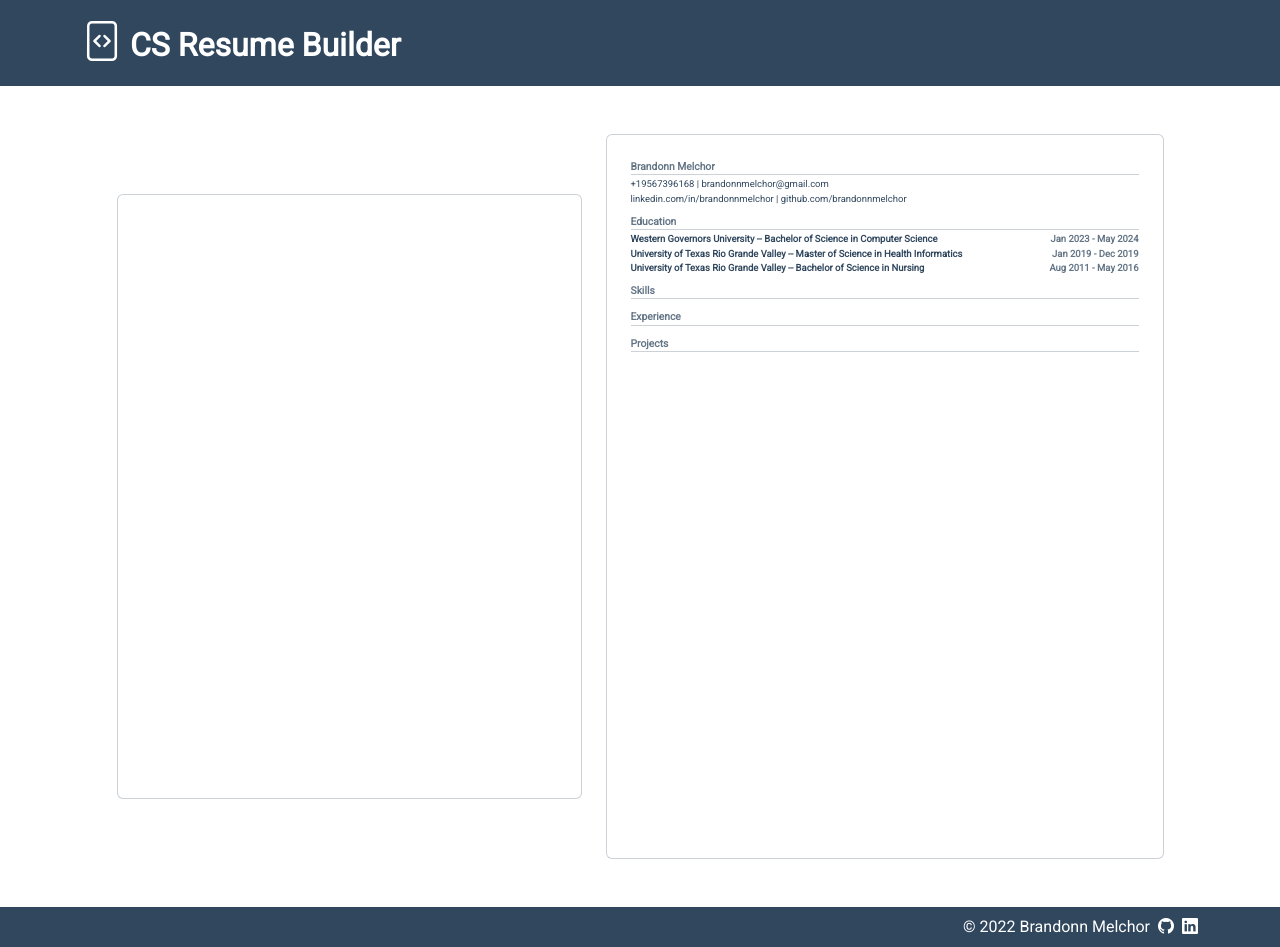
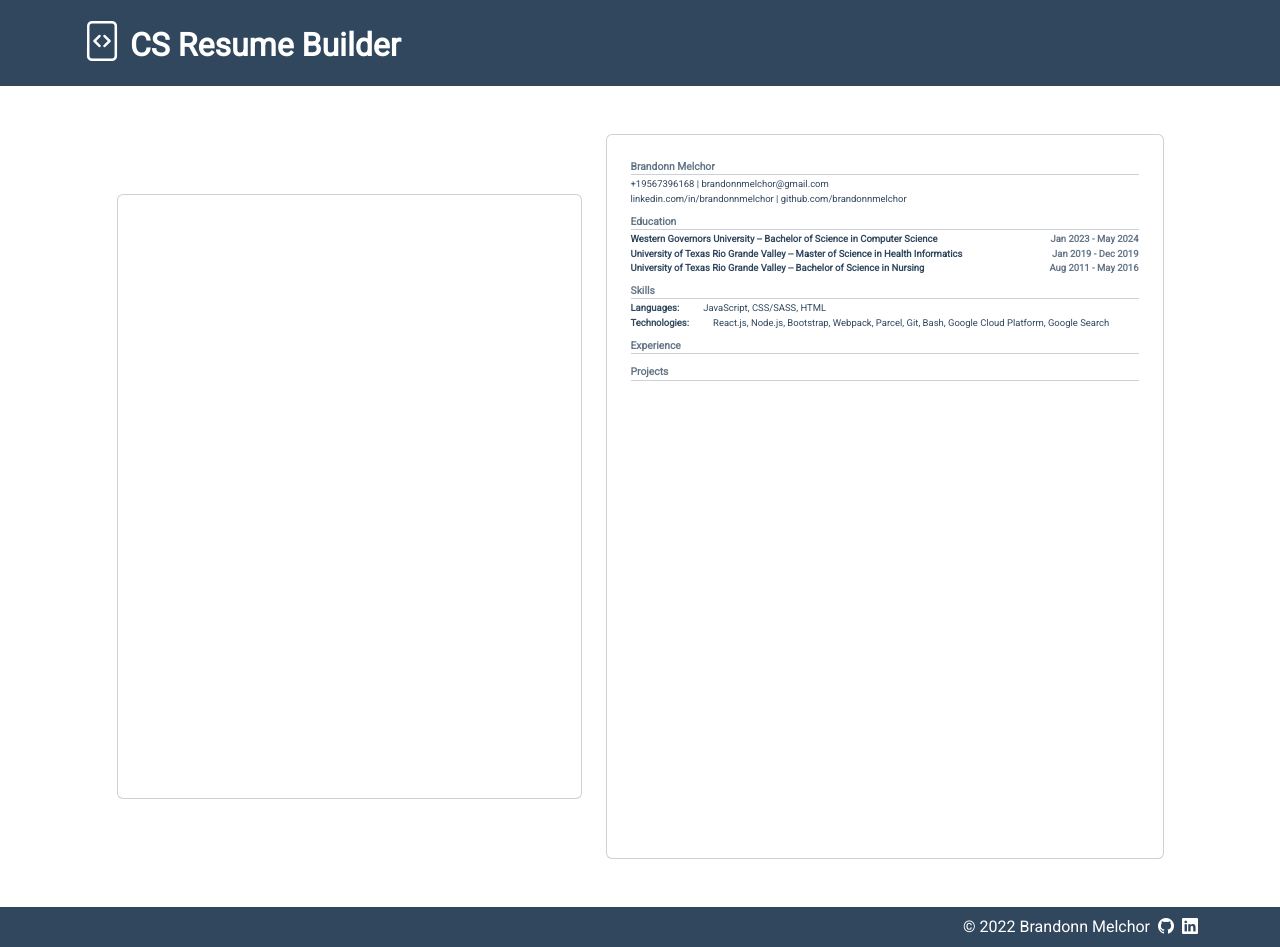
Before and after one commit to brandonnmelchor/resume-builder, a React (Create React App) app: page / in a window 1280 px wide. Built offline with nearby package versions, Linux system fonts and the light colour scheme.

Commit message:
complete static render of skills component. change pb to mb

```diff
--- a/src/components/resume_components/Education.js
+++ b/src/components/resume_components/Education.js
@@ -6,7 +6,7 @@ export default class Education extends React.Component {
     const education = this.props.education;
 
     return (
-      <div className="w-100 pb-2">
+      <div className="w-100 mb-2">
         <div className="section-header fw-bold gray">Education</div>
         <hr />
         <div className="section-content">
--- a/src/components/resume_components/Experience.js
+++ b/src/components/resume_components/Experience.js
@@ -3,7 +3,7 @@ import React from "react";
 export default class Experience extends React.Component {
   render() {
     return (
-      <div className="w-100 pb-2">
+      <div className="w-100 mb-2">
         <div className="section-header fw-bold gray">Experience</div>
         <hr />
         <div className="section-content"></div>
--- a/src/components/resume_components/Personal.js
+++ b/src/components/resume_components/Personal.js
@@ -5,7 +5,7 @@ export default class Personal extends React.Component {
     const { firstName, lastName, phone, email, linkedin, github } = this.props.personal;
 
     return (
-      <div className="w-100 pb-2">
+      <div className="w-100 mb-2">
         <div className="section-header fw-bold gray">
           {firstName} {lastName}
         </div>
--- a/src/components/resume_components/Projects.js
+++ b/src/components/resume_components/Projects.js
@@ -3,7 +3,7 @@ import React from "react";
 export default class Projects extends React.Component {
   render() {
     return (
-      <div className="w-100 pb-2">
+      <div className="w-100 mb-2">
         <div className="section-header fw-bold gray">Projects</div>
         <hr />
         <div className="section-content"></div>
--- a/src/components/resume_components/Skills.js
+++ b/src/components/resume_components/Skills.js
@@ -2,10 +2,22 @@ import React from "react";
 
 export default class Skills extends React.Component {
   render() {
+    const { languages, technologies } = this.props.skills;
+
     return (
-      <div className="w-100 pb-2">
+      <div className="w-100 mb-2">
         <div className="section-header fw-bold gray">Skills</div>
         <hr />
+        <div className="section-content">
+          <div>
+            <span className="fw-bold">Languages:</span>
+            <span className="ms-4">{languages}</span>
+          </div>
+          <div>
+            <span className="fw-bold">Technologies:</span>
+            <span className="ms-4">{technologies}</span>
+          </div>
+        </div>
       </div>
     );
   }
```
